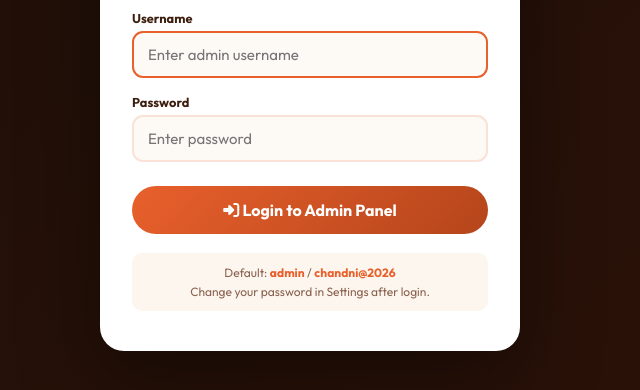
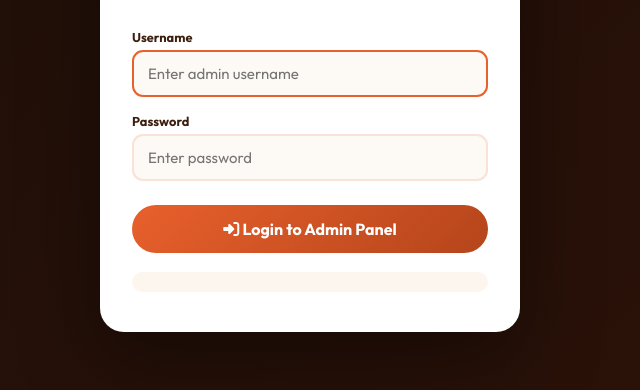
Before and after one commit to Its-aman18/chandnimart, a plain HTML site: page admin.html in a window 1280 px wide. Shown: the part 328-718 px from the top of the page, without its empty margins (330-970 px from the left). Drawn offline with nearby package versions, Linux system fonts and the light colour scheme.

Commit message:
Update admin.html

```diff
--- a/admin.html
+++ b/admin.html
@@ -1426,8 +1426,6 @@
             <button class="login-btn" onclick="doLogin()"><i class="fas fa-sign-in-alt"></i> Login to Admin
                 Panel</button>
             <div class="login-hint">
-                Default: <strong>admin</strong> / <strong>chandni@2026</strong><br>
-                Change your password in Settings after login.
             </div>
         </div>
     </div>
```
